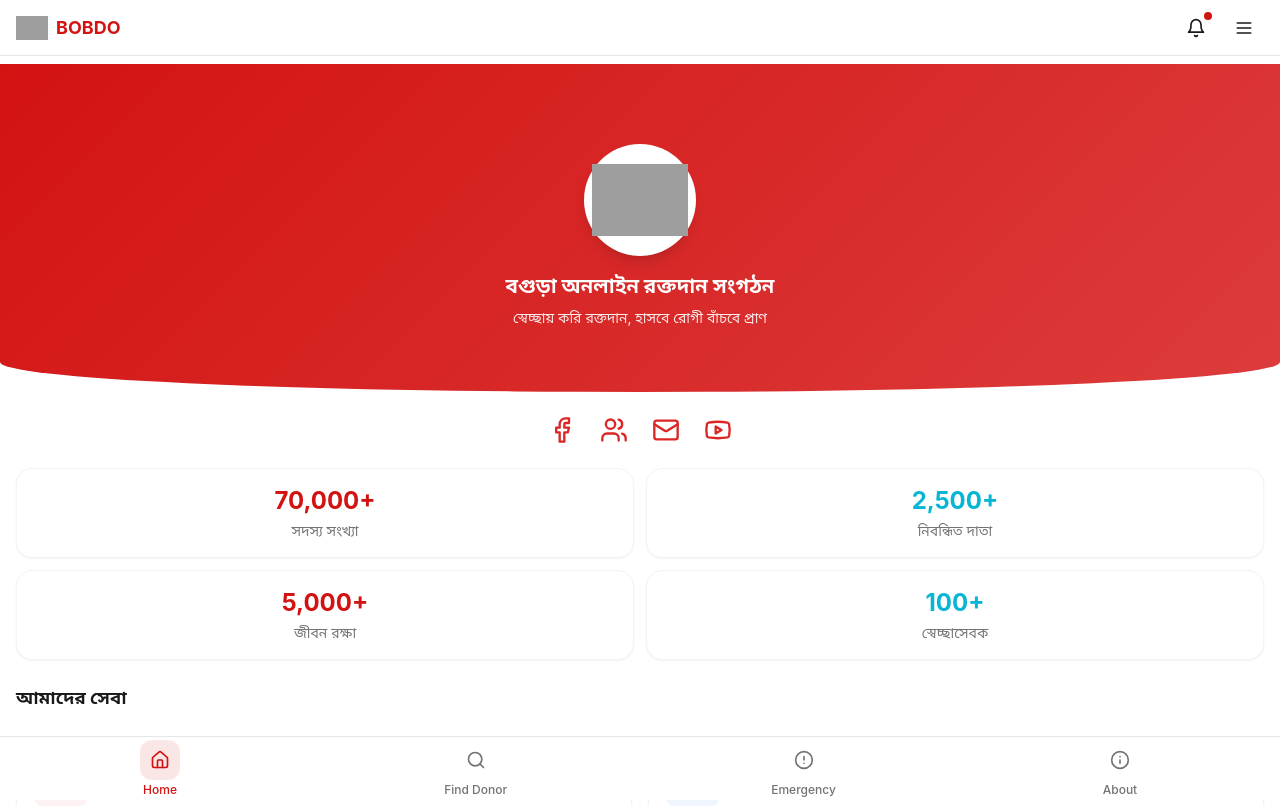
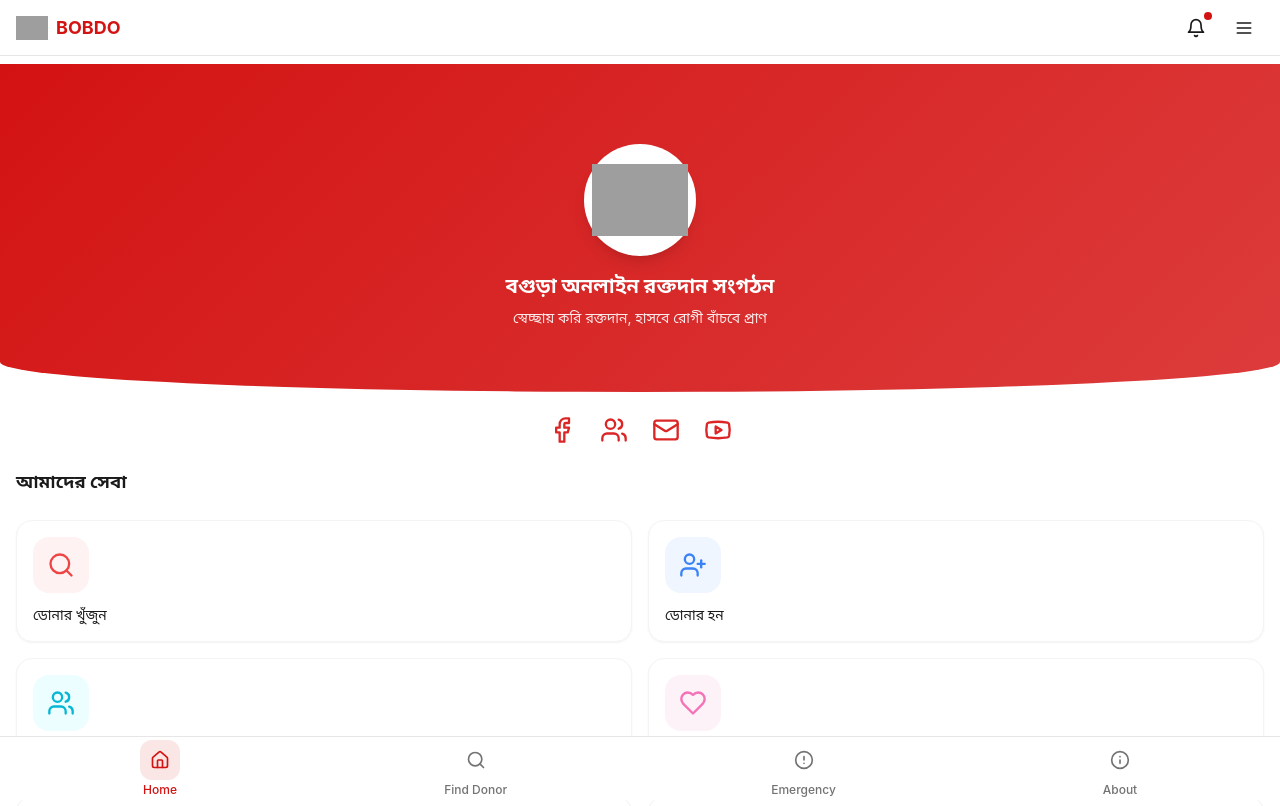
Before and after one commit to hscianhelp-commits/heartlink-bobdo, a React (Vite) app: page / in a window 1280 px wide. Shown: the top 806 px of the page. Built offline with nearby package versions, Linux system fonts and the light colour scheme; grey boxes are pictures that could not be loaded; the HTML template or start-up script is replaced by a standard one.

Commit message:
Add files via upload

```diff
--- a/src/pages/Index.tsx
+++ b/src/pages/Index.tsx
@@ -5,13 +5,11 @@ import StatsSection from "@/components/home/StatsSection";
 
 const Index = () => {
   return (
-    <div className="animate-fade-in pb-8">
+    <div className="animate-fade-in">
       <HeroSection />
 
       <div className="space-y-6 py-6">
         <SocialLinks />
-
-        <StatsSection />
 
         {/* Section Title */}
         <div className="px-4">
@@ -19,6 +17,8 @@ const Index = () => {
         </div>
 
         <MenuGrid />
+
+        <StatsSection />
       </div>
     </div>
   );
```
